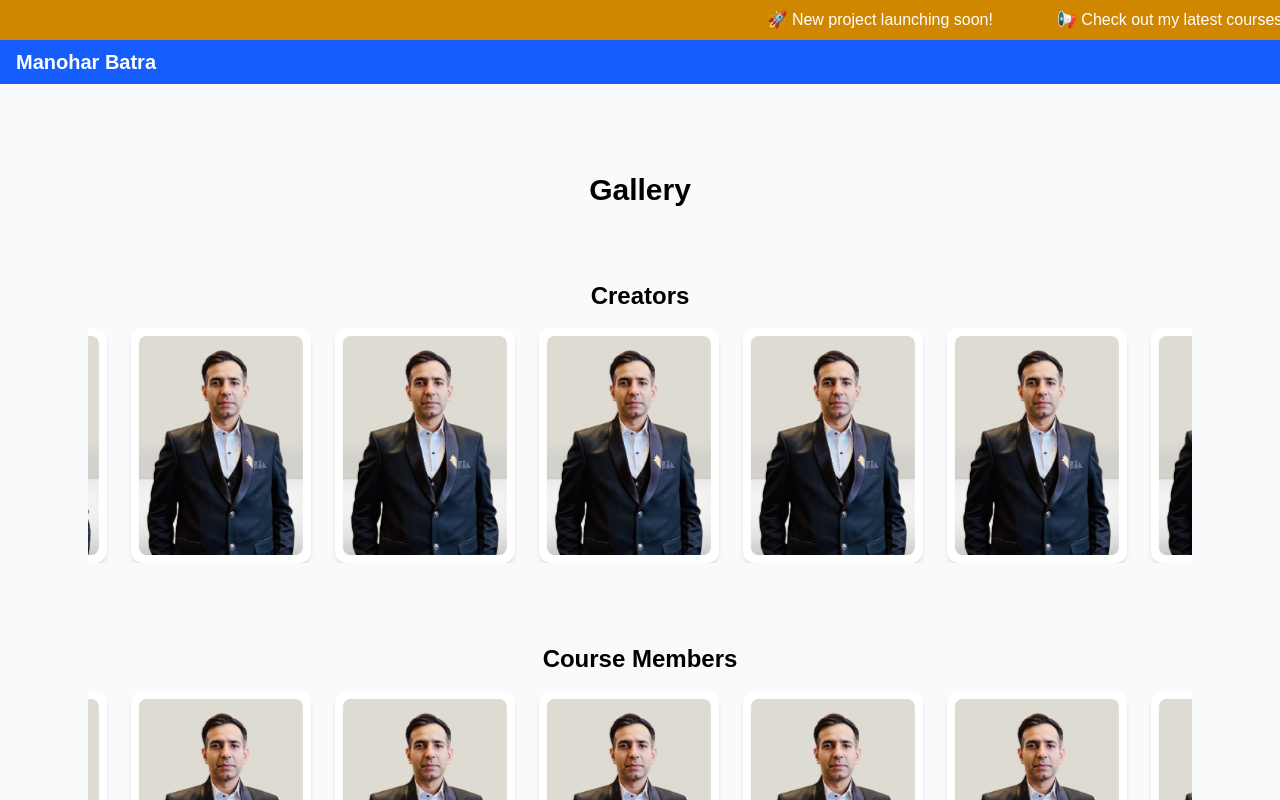
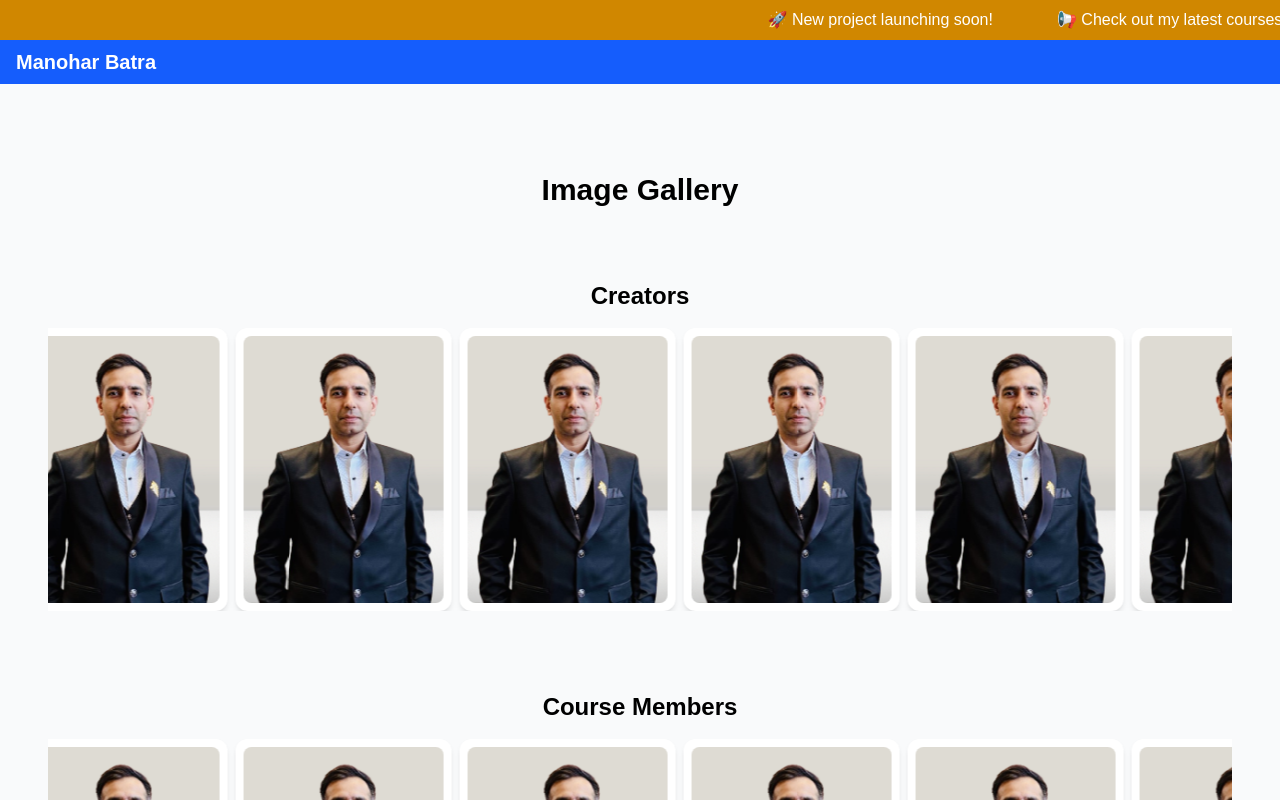
Before and after one commit to Akashgite1/mb-nextjs-website, a Next.js app: page /gallery in a window 1280 px wide. Shown: the top 800 px of the page. Built offline with nearby package versions, Linux system fonts and the light colour scheme.

Commit message:
Refactor gallery component styles and improve scrolling animation

```diff
--- a/src/app/gallery/Gallery.css
+++ b/src/app/gallery/Gallery.css
@@ -8,5 +8,7 @@
 }
 
 .animate-scroll {
+  display: flex;
   animation: scroll 20s linear infinite;
+  /* animation: 5s linear 3s infinite scroll; */
 }
--- a/src/app/gallery/page.tsx
+++ b/src/app/gallery/page.tsx
@@ -1,4 +1,5 @@
 "use client"
+
 import Image from "next/image"
 import React from "react"
 import "./Gallery.css"
@@ -46,15 +47,19 @@ function GallerySection({
   title: string
   items: string[]
 }) {
+
+  // Duplicate the items array twice for seamless scroll
+  const scrollItems = [...items, ...items];
+
   return (
     <section className="w-full py-10 overflow-hidden">
       <h2 className="text-2xl font-bold mb-4 text-center text-black">{title}</h2>
       <div className="relative w-full overflow-hidden">
-        <div className="flex gap-6 animate-scroll">
-          {[...items, ...items].map((src, i) => (
+        <div className="flex animate-scroll gap-2 min-w-max">
+          {scrollItems.map((src, i) => (
             <div
               key={i}
-              className="min-w-[180px] bg-white shadow-md rounded-xl p-2 flex items-center justify-center "
+              className="flex-none min-w-[180px] bg-white shadow-md rounded-xl p-2 flex items-center justify-center"
             >
               <Image
                 src={src}
@@ -73,16 +78,17 @@ function GallerySection({
 
 export default function GalleryPage() {
     return (
-    <main className="max-w-6xl mx-auto p-6">
+        <main className="w-flex p-6">
             <h1 className="text-3xl font-bold mt-10 mb-8 text-center text-black">
-        Gallery
+               Image Gallery
             </h1>
 
             <GallerySection title="Creators" items={creators} />
             <GallerySection title="Course Members" items={course_members} />
             <GallerySection title="Corporate Events" items={corporate_events} />
-      <GallerySection title="Special Mentions" items={ achievements_Awards} />
-      <GallerySection title=" Meet At Random Places In India" items={special_People}/>
+            <GallerySection title="Special Mentions" items={achievements_Awards} />
+            <GallerySection title=" Meet At Random Places In India" items={special_People} />
+
         </main>
     )
 }
```
Lines whose indentation alone changed are shown as unchanged.
